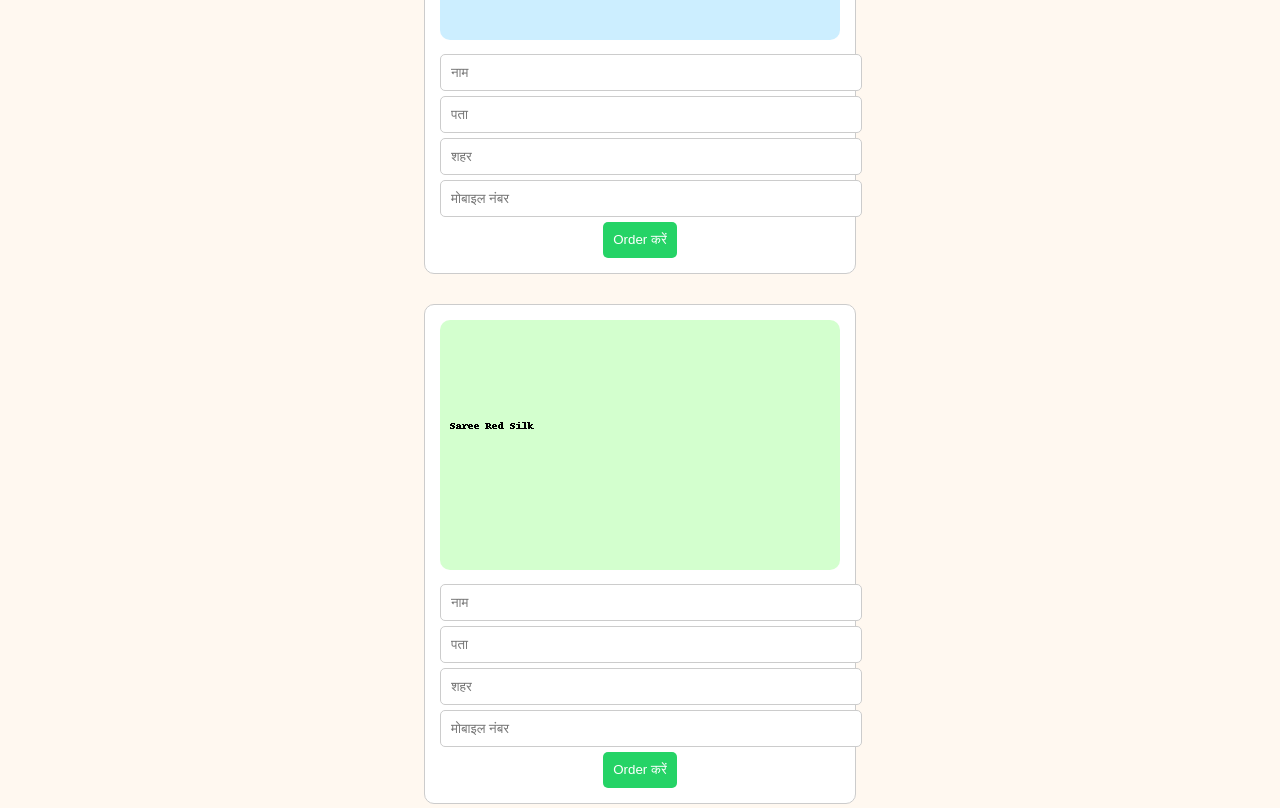
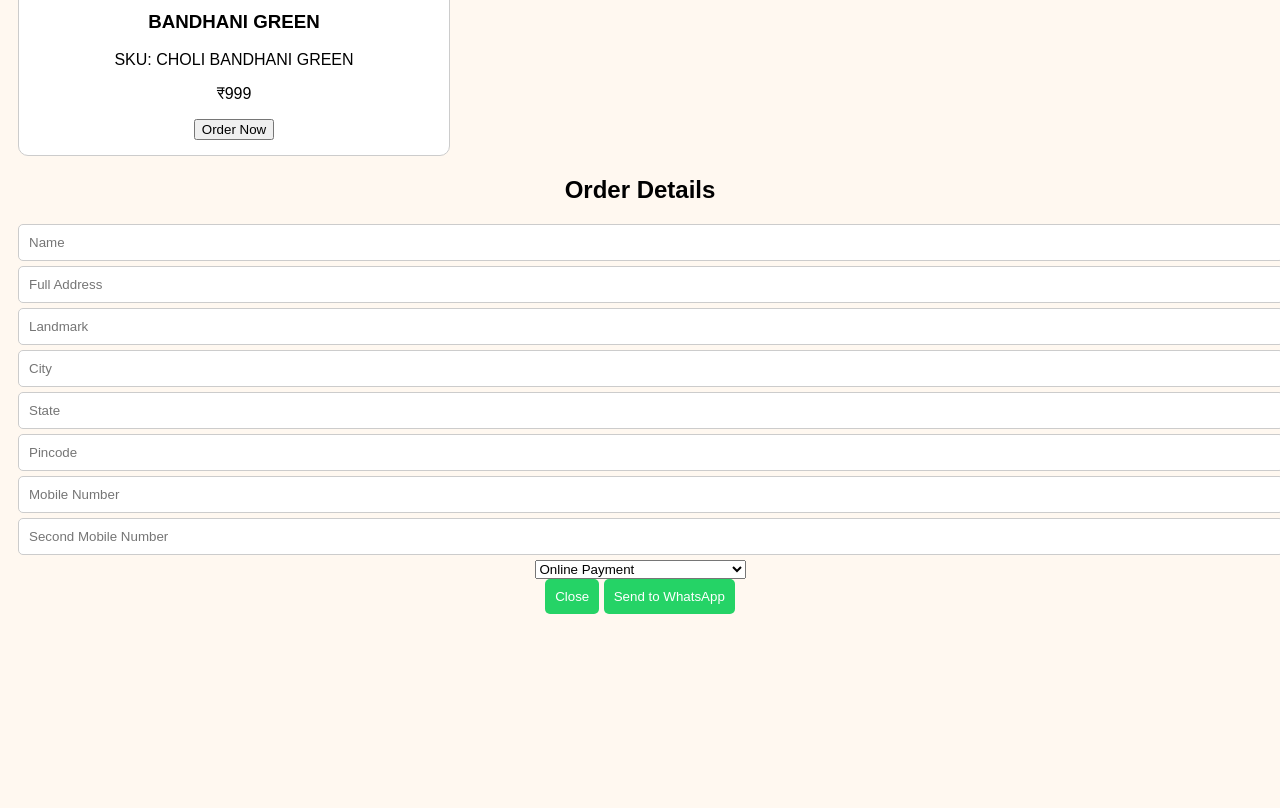
Before and after one commit to khannafabrics1/khannafabrics, a plain HTML site: page index.html in a window 1280 px wide. Shown: the part 560-1368 px from the top of the page. After the commit the page ends 1192 px from the top, so only its background shows below. Drawn offline with Linux system fonts and the light colour scheme.

Commit message:
Add files via upload

```diff
--- a/index.html
+++ b/index.html
@@ -11,54 +11,66 @@
   <p>भारतीय संस्कृति से सजी एक सुंदर जगह</p>
 
   <section class="gallery">
-    <h2>हमारी गैलरी</h2>
-    <div class="gallery-container">
-      <div class="product">
-        <img src="img1.png" alt="Image 1">
-        <div class="form-container">
-          <input type="text" placeholder="नाम" id="name1">
-          <input type="text" placeholder="पता" id="address1">
-          <input type="text" placeholder="शहर" id="city1">
-          <input type="text" placeholder="मोबाइल नंबर" id="mobile1">
-          <button onclick="sendOrder('1', 'Bandhani Green - ₹999')">Order करें</button>
-        </div>
-      </div>
-      <div class="product">
-        <img src="img2.png" alt="Image 2">
-        <div class="form-container">
-          <input type="text" placeholder="नाम" id="name2">
-          <input type="text" placeholder="पता" id="address2">
-          <input type="text" placeholder="शहर" id="city2">
-          <input type="text" placeholder="मोबाइल नंबर" id="mobile2">
-          <button onclick="sendOrder('2', 'Saree Red Silk - ₹1299')">Order करें</button>
-        </div>
-      </div>
-      <div class="product">
-        <img src="img3.png" alt="Image 3">
-        <div class="form-container">
-          <input type="text" placeholder="नाम" id="name3">
-          <input type="text" placeholder="पता" id="address3">
-          <input type="text" placeholder="शहर" id="city3">
-          <input type="text" placeholder="मोबाइल नंबर" id="mobile3">
-          <button onclick="sendOrder('3', 'Designer Suit - ₹1499')">Order करें</button>
-        </div>
-      </div>
+    <div class="product">
+      <img src="img1.png" alt="BANDHANI GREEN" />
+      <h3>BANDHANI GREEN</h3>
+      <p>SKU: CHOLI BANDHANI GREEN</p>
+      <p>₹999</p>
+      <button onclick="openForm()">Order Now</button>
     </div>
   </section>
 
-  <footer>
-    <p>© 2025 Khanna Fabric | सभी अधिकार सुरक्षित</p>
-  </footer>
+  <div id="orderForm" class="form-container">
+    <h2>Order Details</h2>
+    <input type="text" id="name" placeholder="Name" />
+    <input type="text" id="address" placeholder="Full Address" />
+    <input type="text" id="landmark" placeholder="Landmark" />
+    <input type="text" id="city" placeholder="City" />
+    <input type="text" id="state" placeholder="State" />
+    <input type="text" id="pincode" placeholder="Pincode" />
+    <input type="text" id="mobile" placeholder="Mobile Number" />
+    <input type="text" id="mobile2" placeholder="Second Mobile Number" />
+    <select id="delivery">
+      <option value="Online Payment">Online Payment</option>
+      <option value="Cash On Delivery (+₹100 Extra)">Cash On Delivery (+₹100 Extra)</option>
+    </select>
+    <div class="btns">
+      <button onclick="closeForm()">Close</button>
+      <button onclick="sendToWhatsApp()">Send to WhatsApp</button>
+    </div>
+  </div>
 
-<script>
-function sendOrder(id, product) {
-  const name = document.getElementById("name" + id).value;
-  const address = document.getElementById("address" + id).value;
-  const city = document.getElementById("city" + id).value;
-  const mobile = document.getElementById("mobile" + id).value;
-  const message = `🛍 *New Order*\n\n📦 Product: ${product}\n👤 Name: ${name}\n🏠 Address: ${address}\n🏙 City: ${city}\n📞 Mobile: ${mobile}`;
-  window.open(`https://wa.me/919216044335?text=${encodeURIComponent(message)}`, "_blank");
-}
-</script>
+  <script>
+    function openForm() {
+      document.getElementById('orderForm').style.display = 'block';
+    }
+    function closeForm() {
+      document.getElementById('orderForm').style.display = 'none';
+    }
+    function sendToWhatsApp() {
+      const name = document.getElementById('name').value;
+      const address = document.getElementById('address').value;
+      const landmark = document.getElementById('landmark').value;
+      const city = document.getElementById('city').value;
+      const state = document.getElementById('state').value;
+      const pincode = document.getElementById('pincode').value;
+      const mobile = document.getElementById('mobile').value;
+      const mobile2 = document.getElementById('mobile2').value;
+      const delivery = document.getElementById('delivery').value;
+
+      const msg = `New Order:
+Name: ${name}
+Address: ${address}
+Landmark: ${landmark}
+City: ${city}
+State: ${state}
+Pincode: ${pincode}
+Mobile: ${mobile}
+Second Mobile: ${mobile2}
+Delivery: ${delivery}`;
+
+      window.open(`https://wa.me/919216044335?text=${encodeURIComponent(msg)}`, '_blank');
+    }
+  </script>
 </body>
 </html>
```
